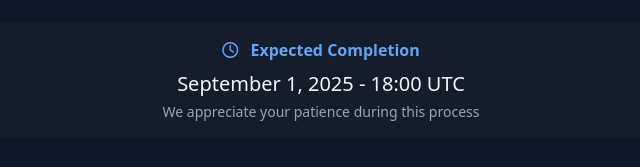
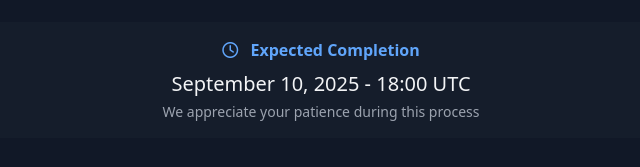
Before and after one commit to VZXdev/Error, a plain HTML site: page 500.html in a window 1280 px wide. Shown: the part 780-947 px from the top of the page, 319-959 px from the left. Drawn offline with nearby package versions, Linux system fonts and the light colour scheme.

Commit message:
Update 500.html

```diff
--- a/500.html
+++ b/500.html
@@ -84,7 +84,7 @@
                 <h3 class="font-semibold text-blue-400 mb-2">
                     <i class="far fa-clock mr-2"></i> Expected Completion
                 </h3>
-                <p class="text-xl" id="completion-date">September 1, 2025 - 18:00 UTC</p>
+                <p class="text-xl" id="completion-date">September 10, 2025 - 18:00 UTC</p>
                 <p class="text-sm text-gray-400 mt-1">We appreciate your patience during this process</p>
             </div>
 
```
